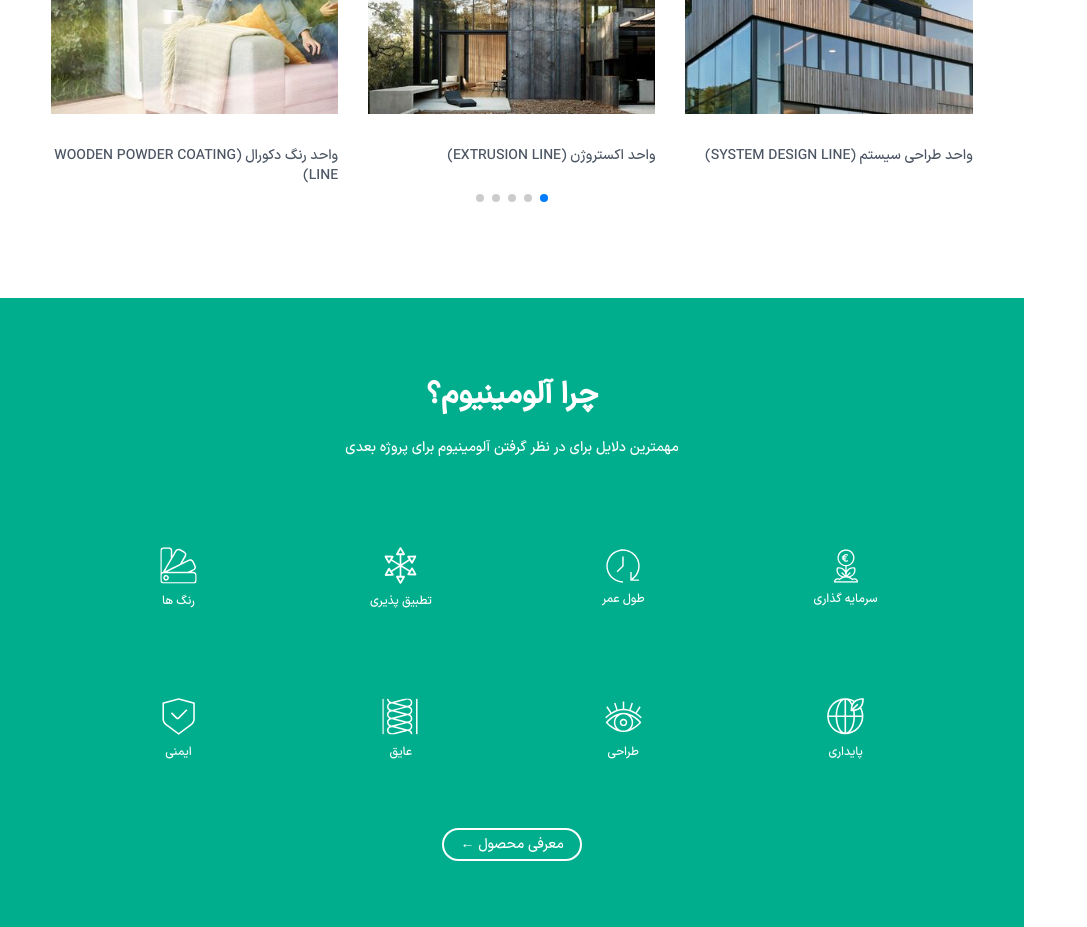
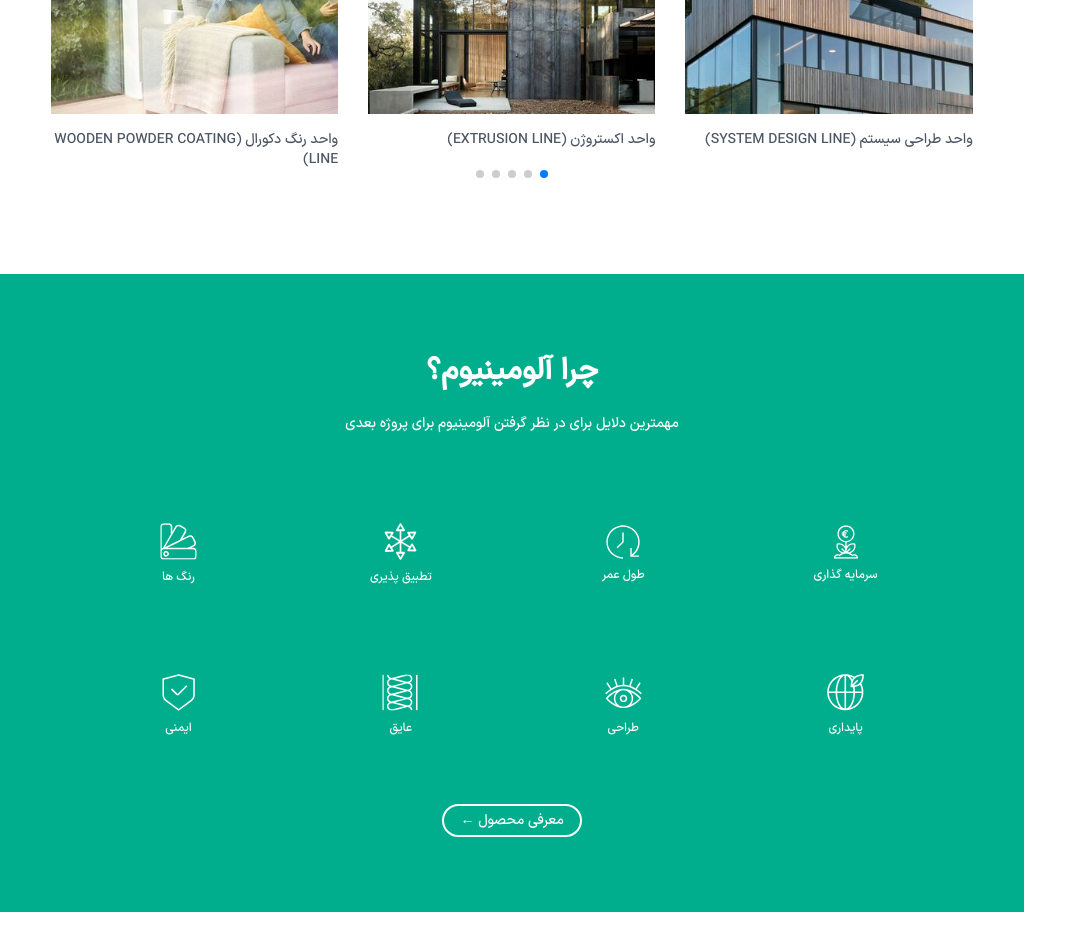
Before and after one commit to zahra-hsb/hanz-, a Next.js app: page / in a window 1280 px wide. Shown: the part 2540-3467 px from the top of the page, without its empty margins (0-1087 px from the left). Built offline with nearby package versions, Linux system fonts and the light colour scheme.

Commit message:
backdrop style and some style added

```diff
--- a/src/components/homeComponents/HanzUnits/index.jsx
+++ b/src/components/homeComponents/HanzUnits/index.jsx
@@ -98,13 +98,13 @@ const HanzUnits = () => {
                                             onMouseEnter={() => handleMouseEnter(index)}
                                             onMouseLeave={handleMouseLeave}>
                                             <Image src={item.image} alt="" key={index} className="w-full" />
-                                            <div className={`bg-gray-600 absolute top-0 bottom-0 group-hover: group-hover:z-10 p-5 transition-all ease-in-out duration-500 ${HoveredIndex === index ? 'block opacity-8  0 z-10 transform' : 'opacity-0'}`}>
+                                            <div className={`backdrop-blur-lg flex items-center justify-start absolute top-0 bottom-0 group-hover: group-hover:z-10 p-5 transition-all ease-in-out duration-500 ${HoveredIndex === index ? 'block opacity-8  0 z-10 transform' : 'opacity-0'}`}>
                                                 <p className="text-white text-justify text-xs sm:text-md font-normal">
                                                     {item.detail}
                                                 </p>
                                             </div>
                                         </div>
-                                        <p className="my-8 text-xs sm:text-sm text-gray-600">{item.text}</p>
+                                        <p className="mt-4 mb-6 text-xs sm:text-sm text-gray-600">{item.text}</p>
                                     </SwiperSlide>
                                     {isShowModal ? <DetailModal closeModal={closeModal} image={sliderItems.find((item) => item.image === currentImage).image} text={item.detail} title={item.text} /> : console.log('ajhdjkahsdha')}
 
```
